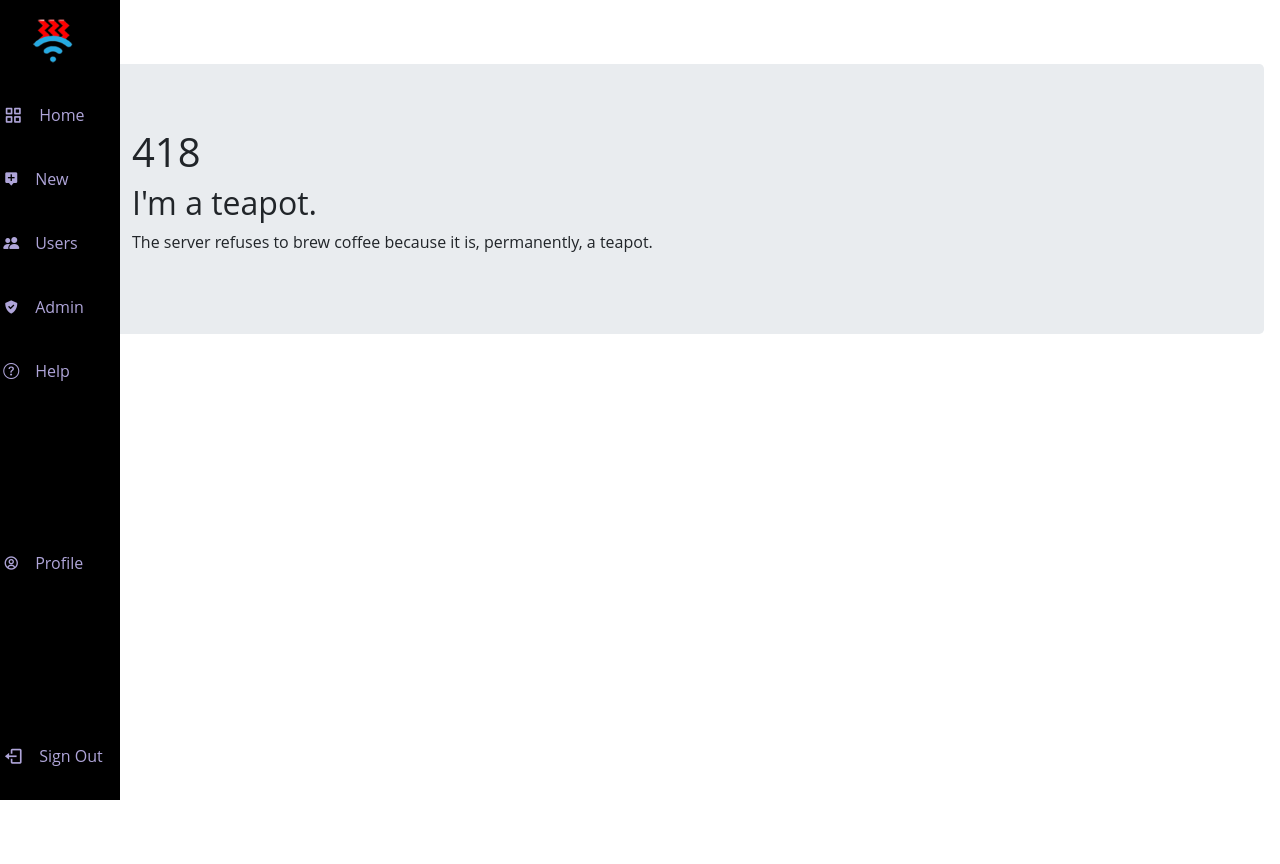
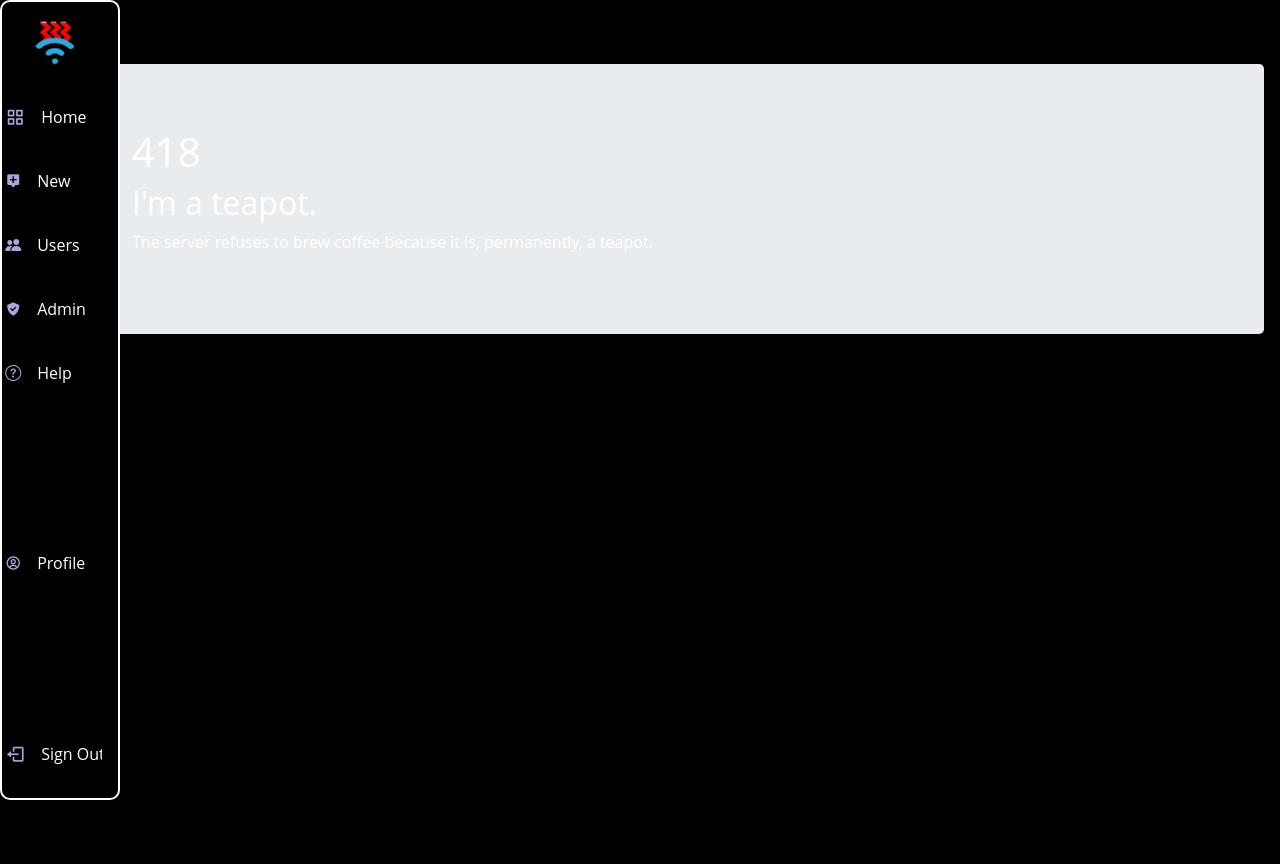
Before and after one commit to lohhaoyuan/hciprojectwork2022, a Django app: page /error418 in a window 1280 px wide. Run offline with Django 4.2, Linux system fonts and the light colour scheme; a user stored in the database is signed in.

Commit message:
dark mode! ;)

```diff
--- a/ourhci/ourapp/templates/ourapp/layout.html
+++ b/ourhci/ourapp/templates/ourapp/layout.html
@@ -287,6 +287,33 @@
         }
       }
     </style>
+
+    {% if user.darkModeOn %}
+      <style>
+        body {
+          background: black;
+        }
+        h1, h2, h3, h4, h5, h6, p, span {
+          color: white;
+        }
+        hr {
+          background-color: white;
+          border: 0;
+        }
+        .l-navbar {
+          border: 2px white solid;
+          border-radius: 10px;
+        }
+        input {
+          border: 2px grey solid;
+          background-color: white;
+        }
+
+        .card > * > * {
+          color: black;
+        }
+      </style>
+    {% endif %}
   </head>
 
   <body id="body" >
```
Also changed, not shown: ourhci/db.sqlite3.
